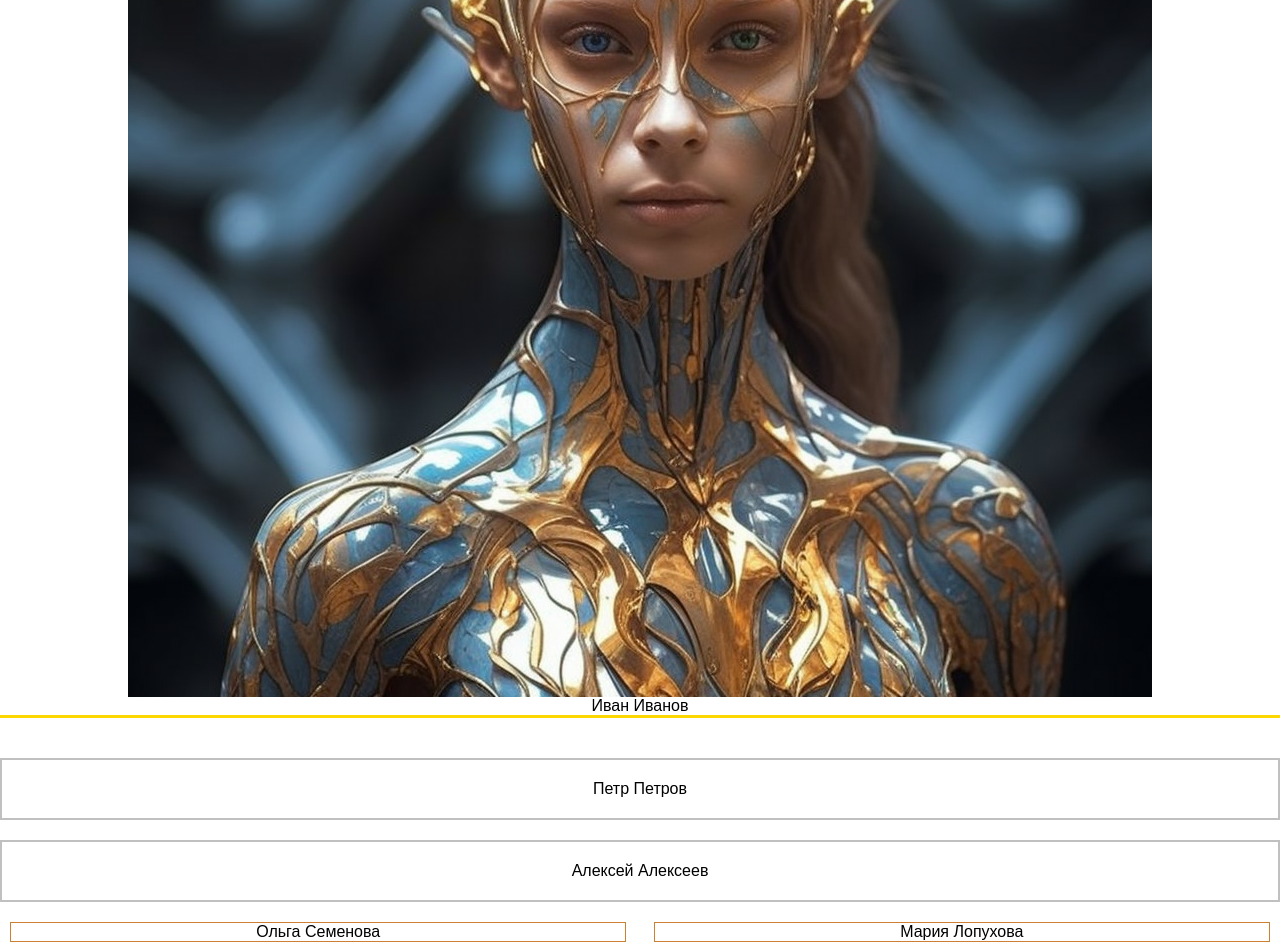
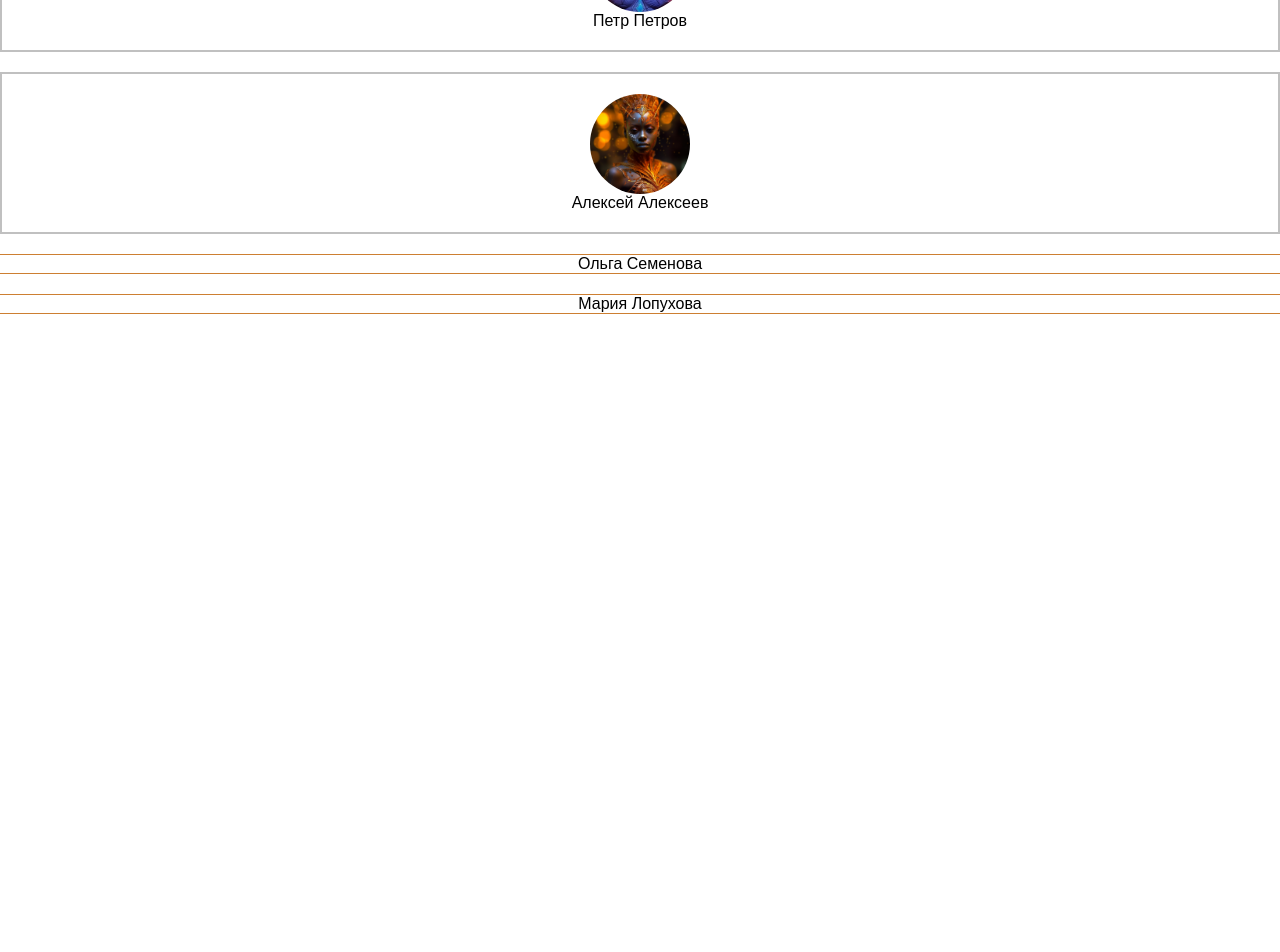
Before and after one commit to berezovskij/AlphaBoardApp, a React (Create React App) app: page / in a window 1280 px wide. Shown: the part 398-1350 px from the top of the page. After the commit the page ends 800 px from the top, so only its background shows below. Built offline with nearby package versions, Linux system fonts and the light colour scheme.

Commit message:
change board view

```diff
--- a/src/Leaderboard.js
+++ b/src/Leaderboard.js
@@ -17,22 +17,12 @@ const Leaderboard = () => {
   return (
     <div className={styles.leaderboard}>
       <h1 className={styles.title}>Топ-5 Пользователей</h1>
-      <div className={`${styles.profile} ${styles.topUser}`}>
-        <img src={users[0].photo} alt={users[0].name} />
-        <div>{users[0].name}</div>
-      </div>
-      {users.slice(1, 3).map((user) => (
+      {users.map((user) => (
         <div key={user.id} className={`${styles.profile} ${styles[user.rank]}`}>
-          <div>{user.name}</div>
+          {user.photo && <img src={user.photo} alt={user.name} className={styles.photo} />}
+          <div className={styles.name}>{user.name}</div>
         </div>
       ))}
-      <div className={styles.normalUsersContainer}>
-        {users.slice(3).map((user) => (
-          <div key={user.id} className={`${styles.profile} ${styles[user.rank]}`}>
-            <div>{user.name}</div>
-          </div>
-        ))}
-      </div>
     </div>
   );
 };
--- a/src/Leaderboard.module.css
+++ b/src/Leaderboard.module.css
@@ -55,8 +55,8 @@
 }
 
 .photo {
-  width: 100px;
-  height: 100px;
+  max-width: 100px;
+  max-height: 100px;
+  object-fit: cover;
   border-radius: 50%;
-  margin-bottom: 10px;
 }
```
